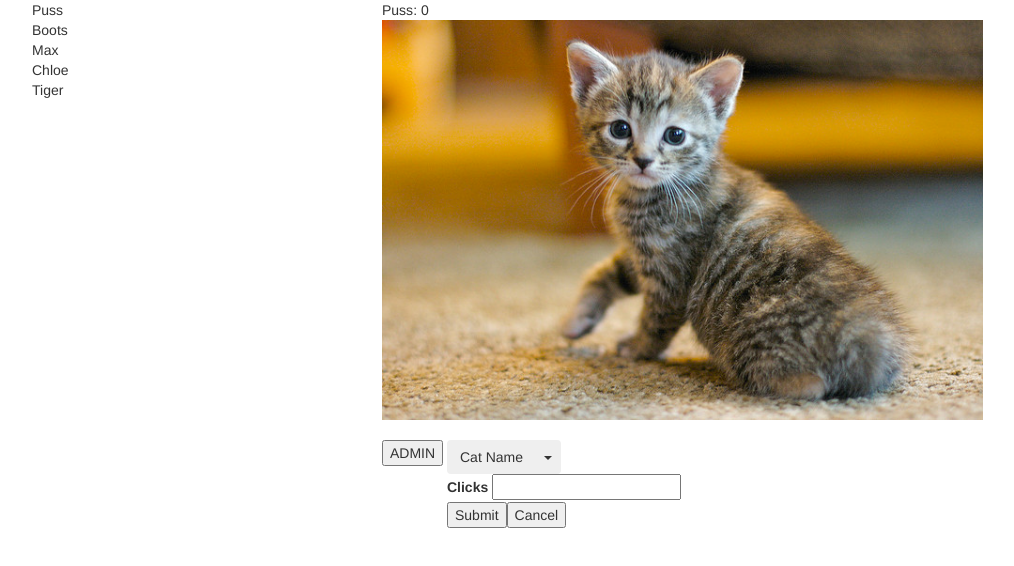
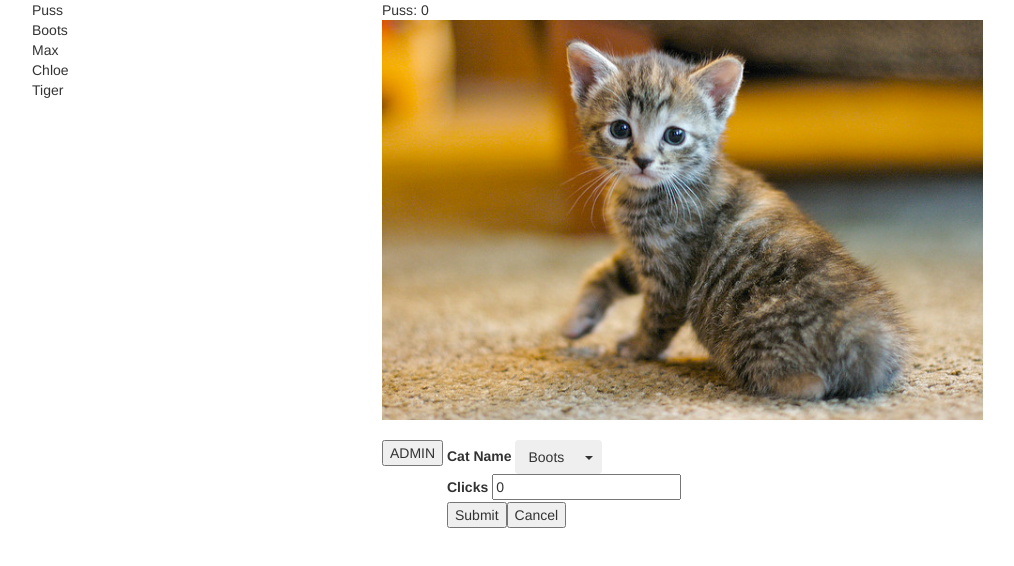
Before and after one commit to mtoback/catclicker, a plain HTML site: page index.html in a window 1280 px wide. Both pictures are taken after a click on the button "ADMIN". Shown: the whole page, without its empty margins (78-1092 px from the left). Drawn offline with nearby package versions, Linux system fonts and the light colour scheme.

Commit message:
update admin form to initialize fields

```diff
--- a/index.html
+++ b/index.html
@@ -27,7 +27,8 @@
                     </div>
                     <div id="adminform" class="col-md-10" style="display:none">
                         <form>
-                            <div class="btn-group">
+                            <label for="cat-dropdown">Cat Name</label>
+                            <div id="cat-dropdown" class="btn-group">
                                 <button class="btn">Cat Name</button>
                                 <button class="btn dropdown-toggle" data-toggle="dropdown">
                                     <span class="caret"></span>
--- a/js/script.js
+++ b/js/script.js
@@ -8,7 +8,20 @@ var model = {
   // this will store the clicks associated with each cat above
   clicks : [],
   /**initialize the application to show the first cat**/
-  currentCat : 0
+  currentCat : 0,
+
+  getCats: function(){
+    return cats;
+  },
+
+  getClicks: function(cat){
+    var index = cat.indexOf(cat);
+    if(index != -1){
+      return model.clicks[index];
+    } else {
+      return -1;
+    }
+  }
 }
 
 var catListView = {
@@ -41,7 +54,20 @@ var adminFormView = {
     for (var i= 0; i <model.cats.length; i++){
       $("#dropdown-menu").append('<li><a tabindex="-1" href="#">' + model.cats[i] + '</a></li>');
     }
-  }
+    $("#admin").click(function(){
+      $("#adminform").toggle();
+    });
+    $("#admin-submit").click(function(){
+      alert("update " + $(".btn:first-child").val() + " to " + $("#admin-clicks").val());
+    });
+    $(".dropdown-menu").on('click', 'li a', function(){
+          $(".btn:first-child").text($(this).text());
+          $(".btn:first-child").val($(this).text());
+          var clickVal = controller.getClicks($(this).text())
+          $("#admin-clicks").val(clickVal);
+       });
+    $(".dropdown-menu li a")[1].click();
+    }
 }
 var controller = {
   /** initialize the model and view
@@ -62,12 +88,6 @@ var controller = {
       controller.update_image();
     });
 
-    $("#admin").click(function(){
-      $("#adminform").toggle();
-    });
-    $("#admin-submit").click(function(){
-      alert("update " + $(".btn:first-child").val() + " to " + $("#admin-clicks").val())
-    });
     // when clicking on image div update the click count
     $('#image').click(function(){
       model.clicks[model.currentCat] += 1;
@@ -77,10 +97,6 @@ var controller = {
     catListView.init();
     catImageView.init();
     adminFormView.init();
-    $(".dropdown-menu").on('click', 'li a', function(){
-          $(".btn:first-child").text($(this).text());
-          $(".btn:first-child").val($(this).text());
-       });
   },
   initializeList: function(){
   for (var index = 0; index < model.cats.length; index++) {
@@ -94,6 +110,15 @@ var controller = {
   },
   update_clicks: function(currentCat,clicks){
     $('#clicks').text(model.clicks[model.currentCat]);
+  },
+  getCats: function(){
+    return model.getCats();
+  },
+
+  getClicks: function(cat){
+    var clicks =  model.getClicks(cat);
+    return clicks;
   }
+
 };
 controller.init();
```
